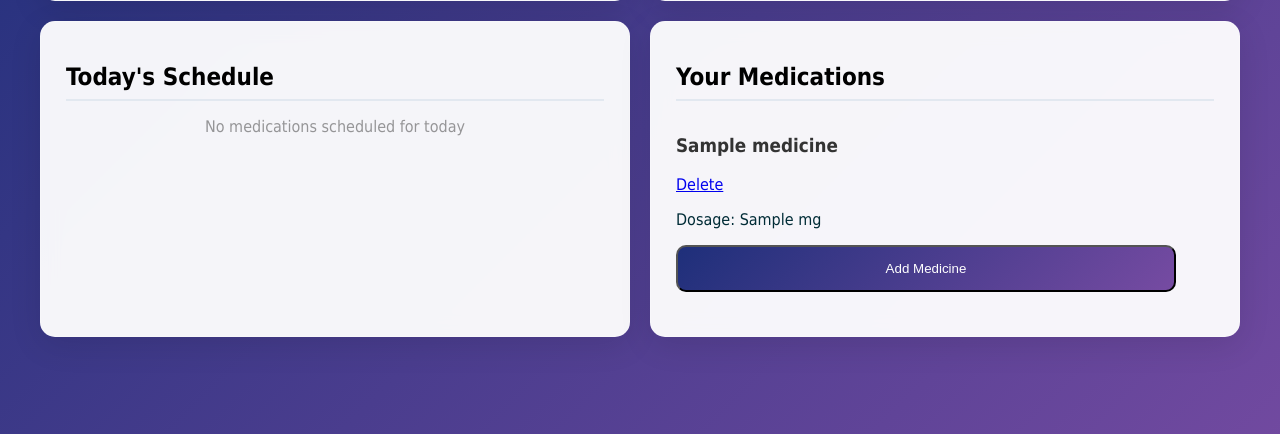
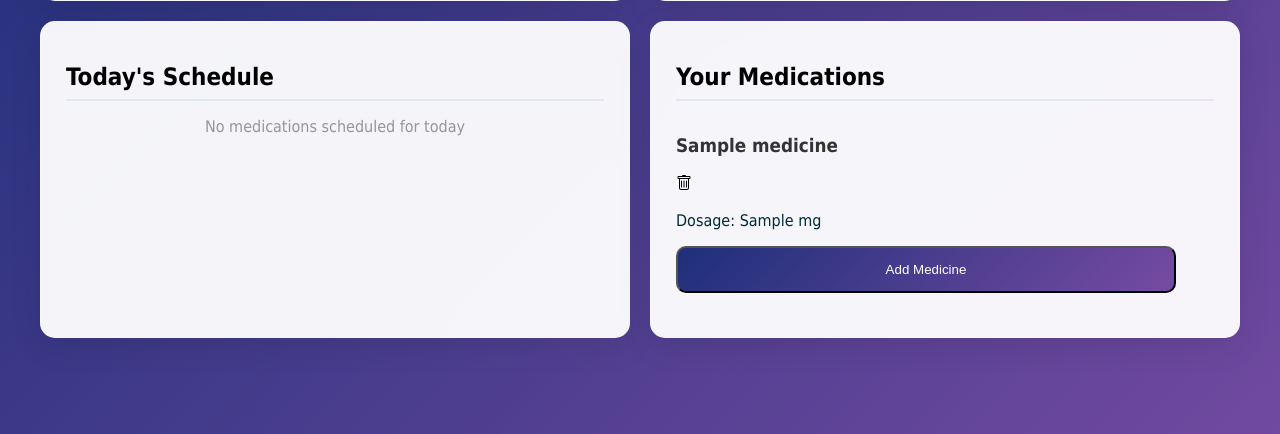
Before and after one commit to ItsElyas/MedHelper, a Flask app: page / in a window 1280 px wide. Shown: the part 294-728 px from the top of the page. Run offline with Flask 3, Linux system fonts and the light colour scheme; tables that the repository leaves empty hold one stand-in row (values such as "Sample post").

Commit message:
added a trash.svg and made it work

```diff
--- a/templates/index.html
+++ b/templates/index.html
@@ -35,7 +35,8 @@
         <div class="yourMedicineList" id="medicineList">
             {% for med in medicines %}
                 <div class="medicineItem">
-                    <strong><h3>{{ med.name }}</h3></strong> <a href="/delete/{{med.id}}">Delete</a>
+                    <strong><h3>{{ med.name }}</h3></strong> <a href="/delete/{{med.id}}" alt="Delete">
+                    <img src="/static/icons/trash.svg" alt="Delete"></a>
                      <p>Dosage: {{ med.dosage }} mg</p>
 
                 </div>
```
Also changed, not shown: instance/medicines.db, static/icons/trash.svg (added).
